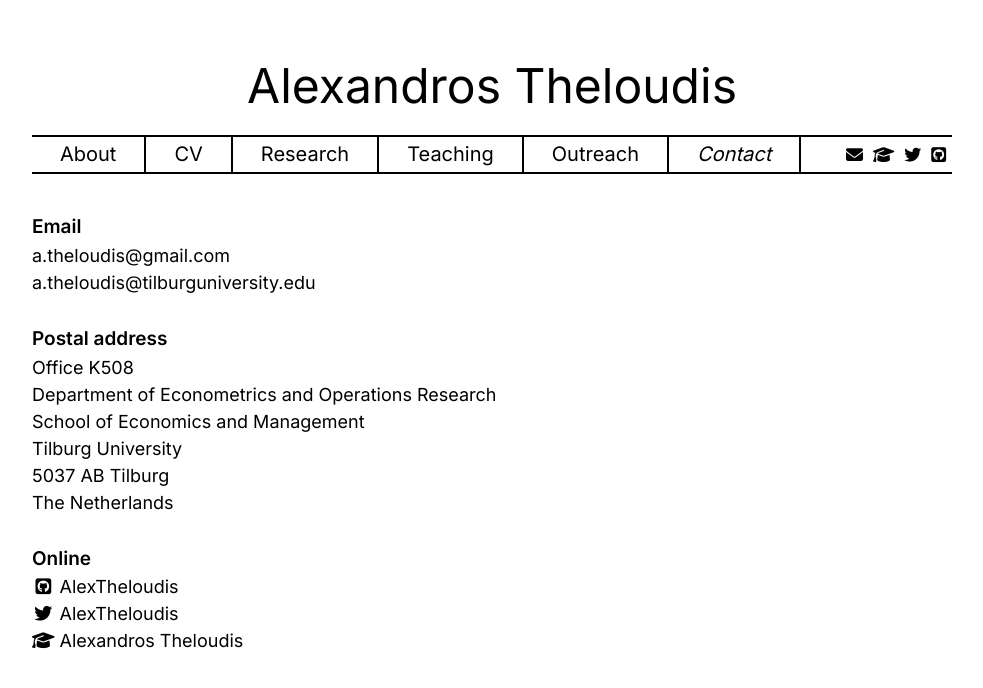
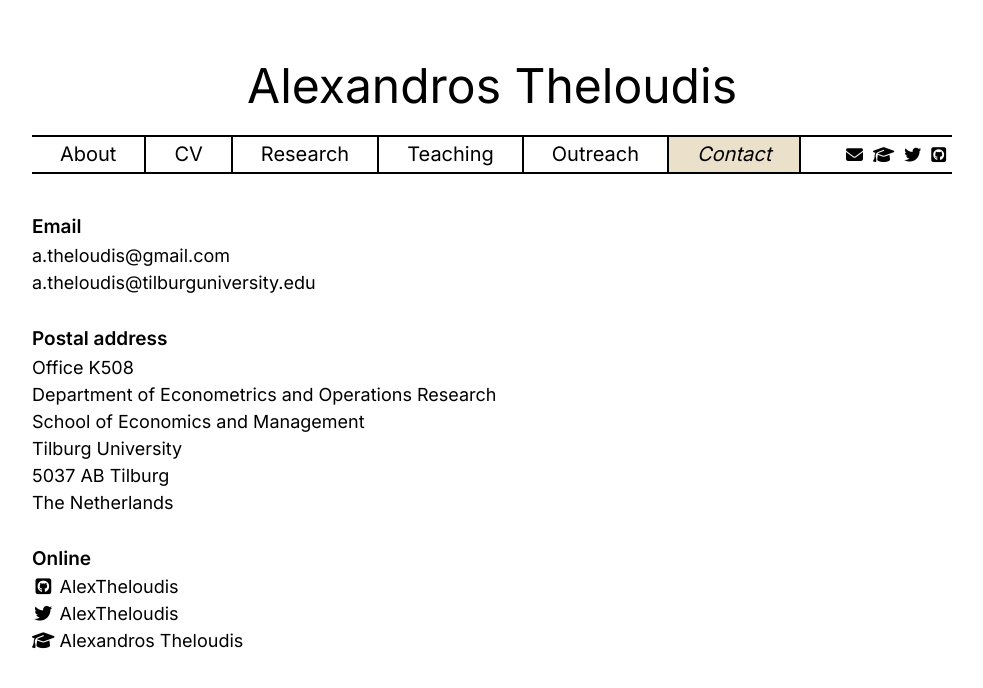
Before and after one commit to theloudis/theloudis.github.io, a Jekyll site: the page built from contact.md, in a window 1280 px wide. Shown: the top 688 px of the page, without its empty margins (148-1131 px from the left). Built offline with Jekyll 4.4.1, drawn with Linux system fonts in a browser that asks for light colours.

Commit message:
Update on color

```diff
--- a/css/style.css
+++ b/css/style.css
@@ -113,6 +113,7 @@ body {
 /* Current page in the menu */
 .nav-item.active {
   font-style: italic;
+  background-color: #ebe0ca;
 }
 
 /* Icons on the right of the menu */
```
